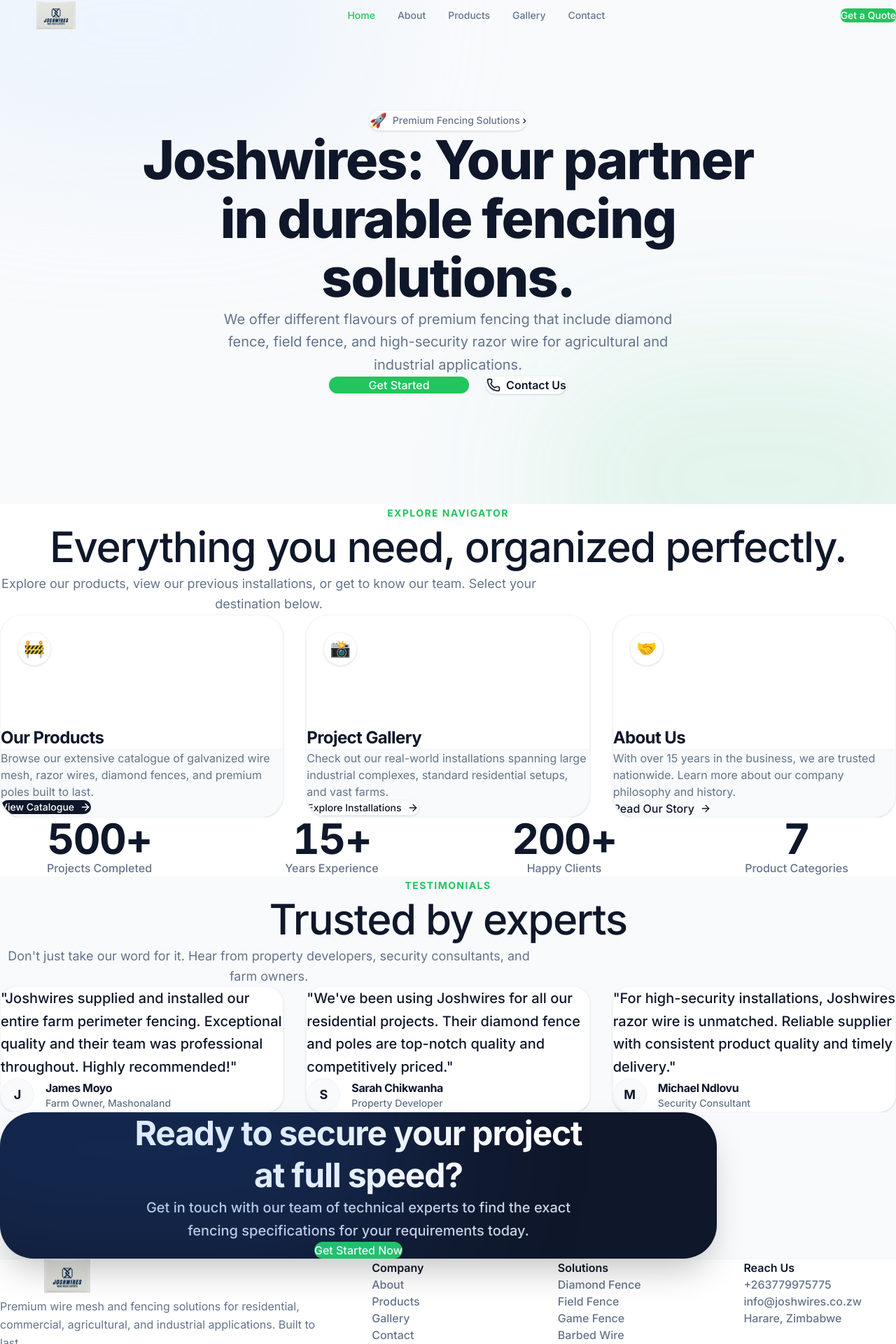
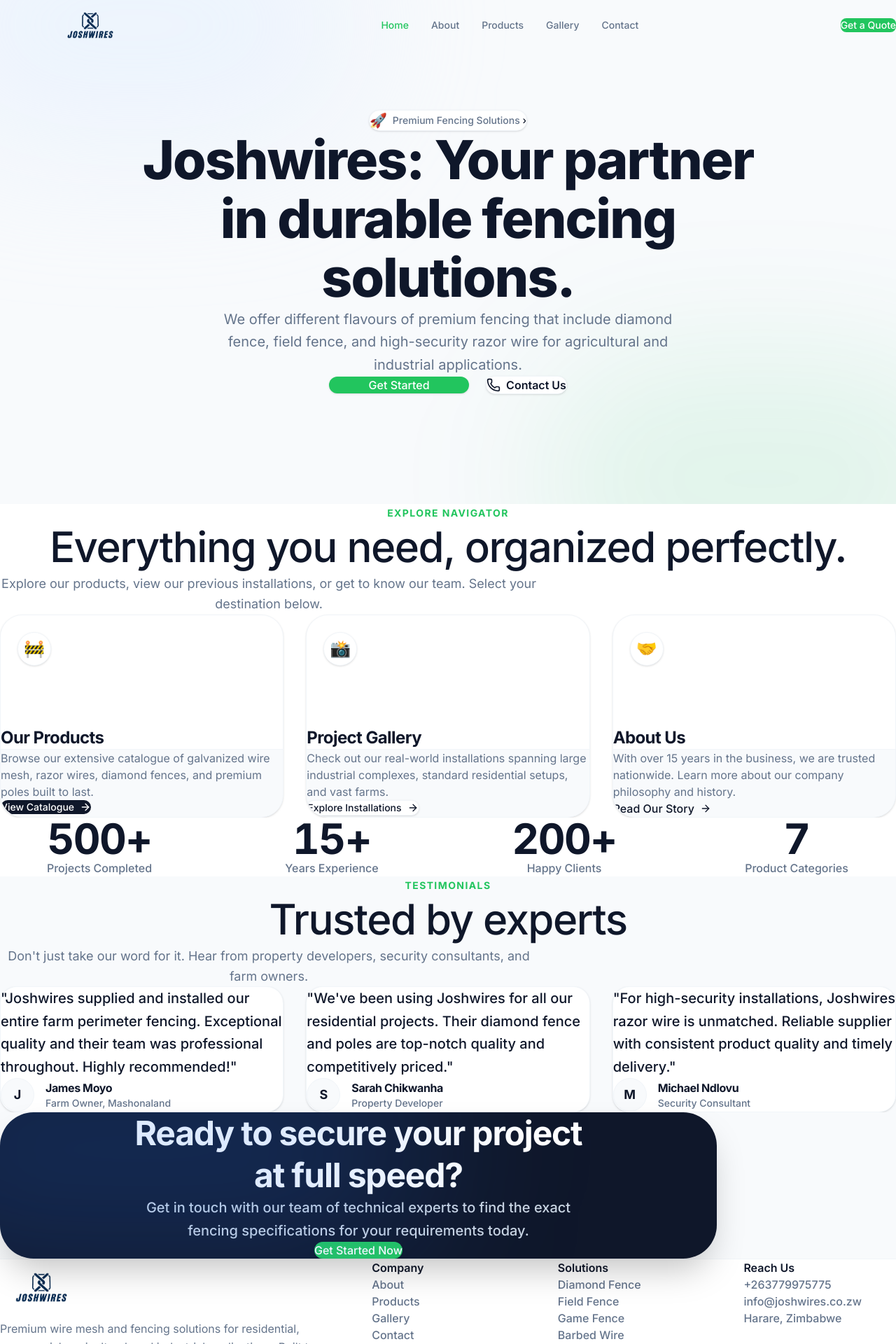
Before and after one commit to tinoe0404/job-wires, a Next.js app: page / in a window 1280 px wide. Shown: the top 1920 px of the page at 70% size. Built offline with nearby package versions, Linux system fonts and the light colour scheme.

Commit message:
feat: update site logo and adjust responsive sizing in navigation and footer components

```diff
--- a/components/Footer.tsx
+++ b/components/Footer.tsx
@@ -14,12 +14,12 @@
           {/* Brand */}
           <div className="lg:col-span-2 pr-0 lg:pr-12">
             <Link href="/" className="inline-flex items-center gap-2 mb-6 group">
-              <div className="relative w-48 h-12 flex items-center justify-center transform group-hover:scale-105 transition-transform duration-200">
+              <div className="relative w-[280px] h-20 flex items-center justify-center transform group-hover:scale-[1.02] transition-transform duration-300">
                 <Image
-                  src="/logo1.png"
+                  src="/logo2.png"
                   alt="Joshwires Logo"
                   fill
-                  className="object-contain mix-blend-multiply"
+                  className="object-contain object-left"
                 />
               </div>
             </Link>
--- a/components/Navbar.tsx
+++ b/components/Navbar.tsx
@@ -29,19 +29,19 @@
     <>
       <nav
         className={`fixed top-0 left-0 right-0 z-50 transition-all duration-300 ${
-          scrolled ? "bg-white/90 backdrop-blur-md border-b border-[var(--color-border)] py-4" : "bg-transparent py-6"
+          scrolled ? "bg-white/90 backdrop-blur-md border-b border-[var(--color-border)] py-3" : "bg-transparent py-5"
         }`}
       >
         <div className="max-w-7xl mx-auto px-4 sm:px-6 lg:px-8">
           <div className="flex items-center justify-between">
             {/* Logo */}
-            <Link href="/" className="flex items-center gap-2 group min-h-[44px]">
-              <div className="relative w-40 h-10 flex items-center justify-center transform group-hover:scale-105 transition-transform duration-200">
+            <Link href="/" className="flex items-center gap-2 group min-h-[56px] py-2">
+              <div className={`relative flex items-center justify-center transform group-hover:scale-[1.02] transition-transform duration-300 ${scrolled ? "w-48 h-12 sm:w-56 sm:h-14" : "w-56 h-16 sm:w-64 sm:h-[4.5rem]"}`}>
                 <Image
-                  src="/logo1.png"
+                  src="/logo2.png"
                   alt="Joshwires Logo"
                   fill
-                  className="object-contain mix-blend-multiply"
+                  className="object-contain origin-left"
                   priority
                 />
               </div>
```
Also changed, not shown: public/logo1.png (deleted), public/logo2.png (added).
